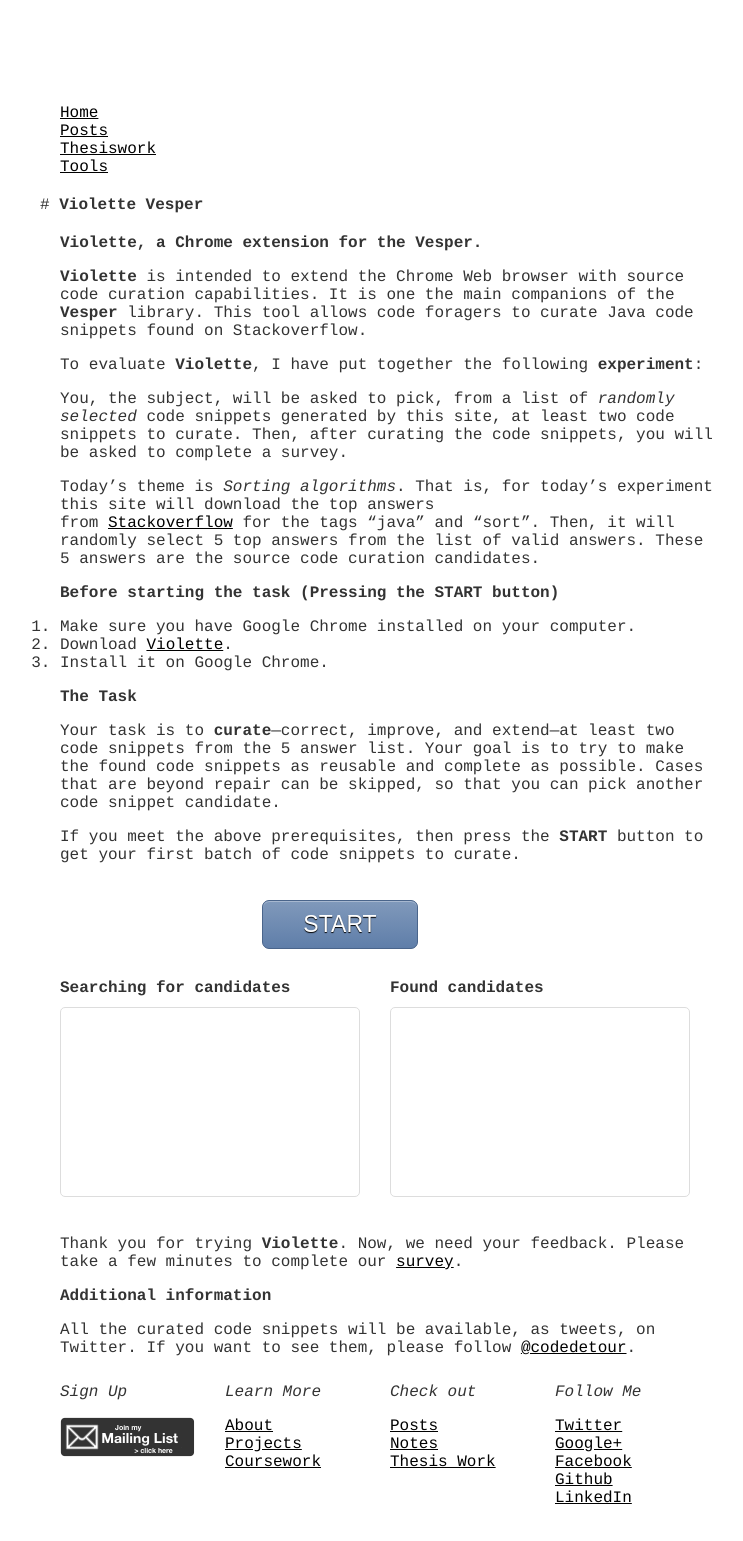
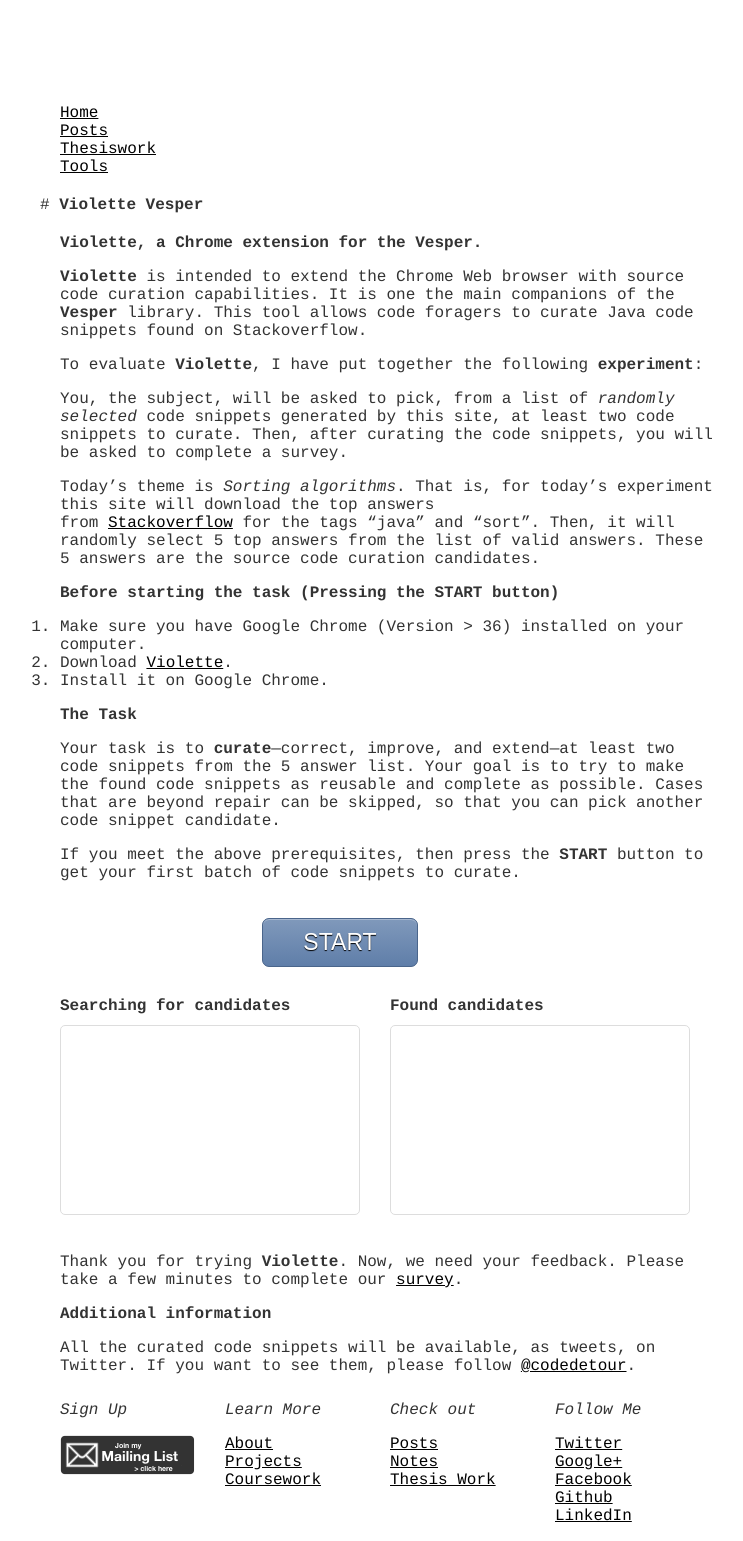
Before and after one commit to hsanchez/hsanchez.github.io, a Jekyll site: the page built from posts/thesiswork/tools/_posts/2014-07-22-violette.md, in a window 1280 px wide. Shown: the whole page, without its empty margins (250-993 px from the left). Built offline with Jekyll 4.4.1, drawn with Linux system fonts in a browser that asks for light colours; Markdown is read by kramdown in place of the engine named in the settings.

Commit message:
state Chrome version

```diff
--- a/posts/thesiswork/tools/_posts/2014-07-22-violette.md
+++ b/posts/thesiswork/tools/_posts/2014-07-22-violette.md
@@ -23,7 +23,7 @@
 
 ## Before starting the task (Pressing the START button)
 
-1. Make sure you have Google Chrome installed on your computer.
+1. Make sure you have Google Chrome (Version > 36) installed on your computer.
 2. Download [Violette](https://www.dropbox.com/s/dpse9g1nojt4e73/vesper-web.crx).
 3. Install it on Google Chrome.
 
```
